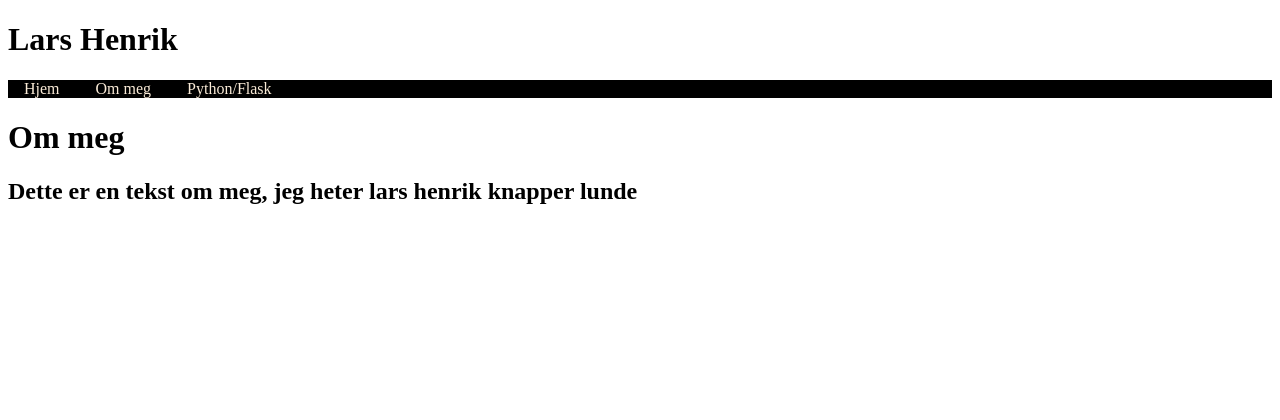
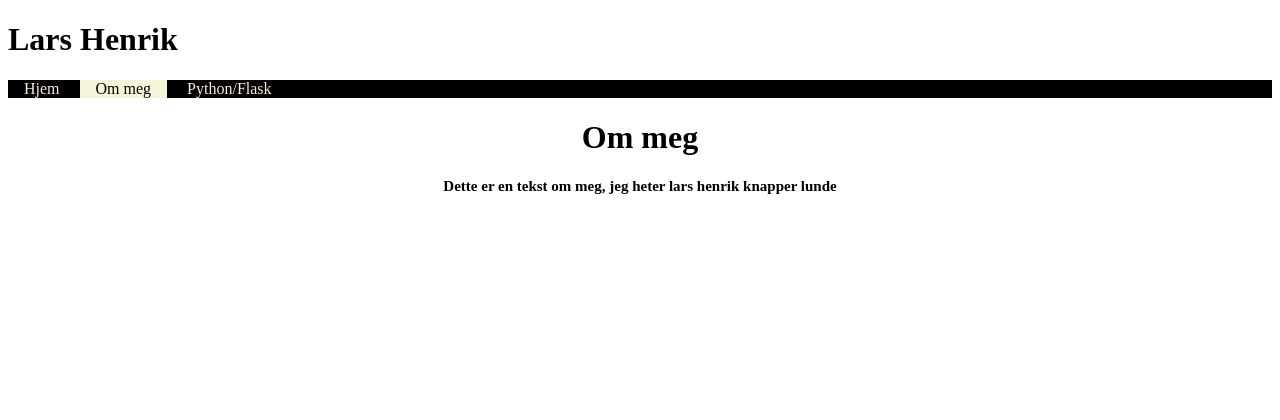
Before and after one commit to LunLar/Oblig4, a Flask app: page /om_meg in a window 1280 px wide. Shown: the top 420 px of the page. Run offline with Flask 3, Linux system fonts and the light colour scheme.

Commit message:
Fixed routing activ page

```diff
--- a/app.py
+++ b/app.py
@@ -7,19 +7,19 @@ app = Flask(__name__)
 @app.route('/')
 def Hjem():
 
-    return render_template('index.html')
+    return render_template('index.html', active_page = 'Hjem')
 
 
 @app.route('/om_meg')
 def Om_meg():
 
-    return render_template('om_meg.html')
+    return render_template('om_meg.html', active_page = 'Om_meg')
 
 
 @app.route('/python_flask')
 def Python_Flask():
 
-    return render_template('python_flask.html')
+    return render_template('python_flask.html', active_page = 'Python_Flask')
 
 
 
--- a/static/main.css
+++ b/static/main.css
@@ -5,8 +5,6 @@
     background-color: black;
     overflow: hidden;
 }
-
-
 
 .topnav a {
     color: antiquewhite;
@@ -22,12 +20,23 @@
     color: black;
 }
 
-.topnav a:active {
+.topnav a.active {
     background-color: beige;
-    color: white;
+    color: black;
 
 }
 
+
+
+
+.title {
+    text-align: center;
+}
+
+h2 {
+    text-align: center;
+    font-size: 15px;
+}
 
 
 
```
